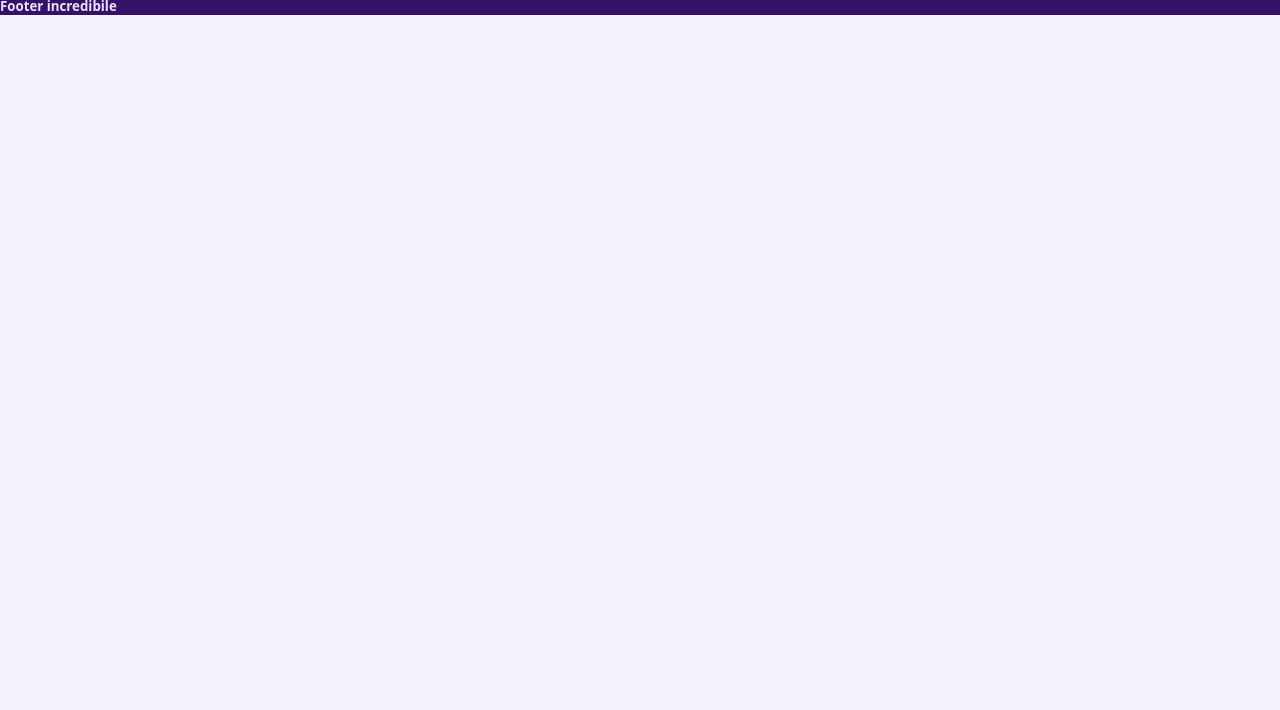
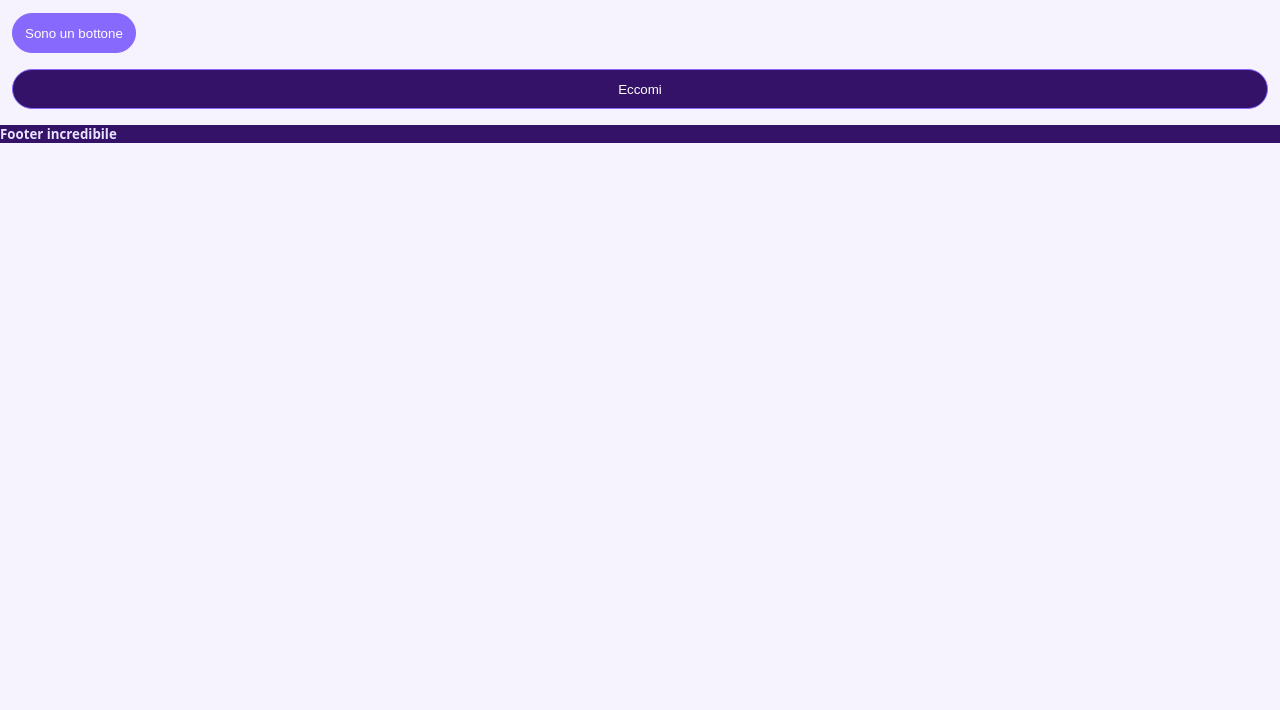
Before and after one commit to Hpv4Learning/corso-gatsby, a Gatsby site in the folder intro/: page / in a window 1280 px wide. Shown: the part 90-800 px from the top of the page. Built offline with nearby package versions, Linux system fonts and the light colour scheme; Gatsby itself is replaced by a stand-in of ours.

Commit message:
styled-components

```diff
--- a/intro/gatsby-config.js
+++ b/intro/gatsby-config.js
@@ -6,5 +6,5 @@
 
 module.exports = {
   /* Your site config here */
-  plugins: [],
+  plugins: [`gatsby-plugin-styled-components`],
 }
--- a/intro/package.json
+++ b/intro/package.json
@@ -14,9 +14,12 @@
     "test": "echo \"Write tests! -> https://gatsby.dev/unit-testing\" && exit 1"
   },
   "dependencies": {
+    "babel-plugin-styled-components": "^2.0.7",
     "gatsby": "^4.18.0",
+    "gatsby-plugin-styled-components": "^5.18.0",
     "react": "^18.1.0",
-    "react-dom": "^18.1.0"
+    "react-dom": "^18.1.0",
+    "styled-components": "^5.3.5"
   },
   "devDependencies": {
     "prettier": "^2.7.1"
--- /dev/null
+++ b/intro/src/components/Button.js
@@ -0,0 +1,28 @@
+import styled from "styled-components"
+
+export const Button = styled.button`
+  border: 1px solid #8769fe;
+  background: #8769fe;
+  color: white;
+  border-radius: 100px;
+  display: flex;
+  align-items: center;
+  justify-content: center;
+  height: 40px;
+  min-width: 40px;
+  padding: 0px 12px;
+  margin: 16px 0px;
+  cursor: pointer;
+  &:hover {
+    background: #a435f0;
+  }
+`
+
+export const CustomButton = styled(Button)(
+  ({ isFullWidth }) => ({
+    width: isFullWidth ? "100%" : "fit-content",
+  }),
+  {
+    background: "#341268",
+  }
+)
--- a/intro/src/components/index.js
+++ b/intro/src/components/index.js
@@ -1 +1,2 @@
 export * from "./Layout"
+export * from "./Button"
--- a/intro/src/pages/index.js
+++ b/intro/src/pages/index.js
@@ -1,17 +1,32 @@
 import React from "react"
-import { Layout } from "../components"
+import styled from "styled-components"
+import { Button, Layout, CustomButton } from "../components"
 //Far vede dall'insepect come le classi vengono nominate
-import { page, text } from "../modules/home.module.css"
+
+const Wrapper = styled.div`
+  color: #4b4b4b;
+
+  h1 {
+    color: #341268;
+  }
+
+  .text {
+    text-transform: capitalize;
+  }
+`
+
 export default function Home() {
   return (
     <Layout>
-      <div className={page}>
+      <Wrapper>
         <h1>Sono la home pages</h1>
-        <p className={text}>
+        <p className="text">
           Lorem ipsum dolor sit amet, consectetur adipisicing elit. Nihil sed ab
           sunt optio illum at aut sit ea esse quisquam?
         </p>
-      </div>
+        <Button>Sono un bottone</Button>
+        <CustomButton isFullWidth>Eccomi</CustomButton>
+      </Wrapper>
     </Layout>
   )
 }
```
Also changed, not shown: 1 other file.
